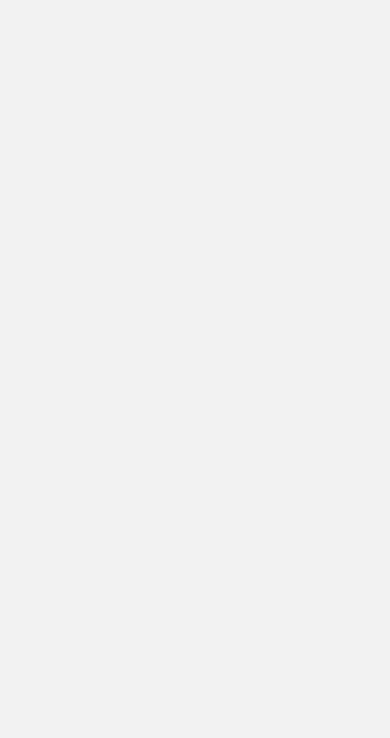
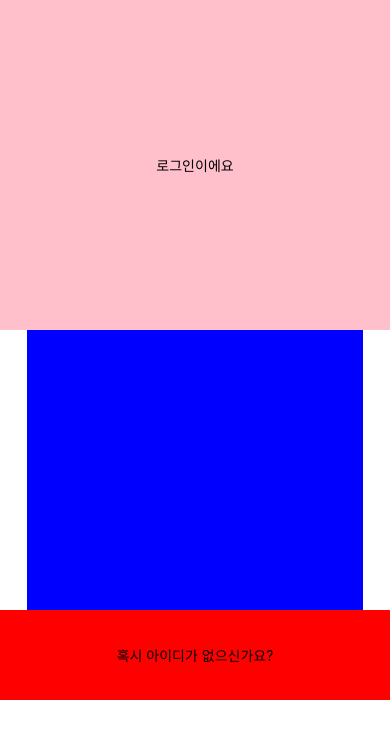
Before and after one commit to limdumb/GoJEJU, a React Native app: screen /RoleSelectionView in a window 390 px wide. Shown: the top 738 px of the page. Built offline with nearby package versions, Linux system fonts and the light colour scheme.

Commit message:
[Feat] Role Selection View 레이아웃 구성

```diff
--- a/pages/RoleSelectionView.tsx
+++ b/pages/RoleSelectionView.tsx
@@ -1,4 +1,43 @@
-export default function RoleSelectionView(){
+import React from "react";
+import { StyleSheet, Text, View } from "react-native";
 
-  return(<></>)
+export default function RoleSelectionView() {
+  return (
+    <View style={styles.container}>
+      <View style={styles.logoSection}>
+        <Text>로그인이에요</Text>
+      </View>
+      <View style={styles.positionChoiceSection}></View>
+      <View style={styles.signupCheck}>
+        <Text>혹시 아이디가 없으신가요?</Text>
+      </View>
+    </View>
+  );
 }
+
+const styles = StyleSheet.create({
+  container: {
+    flex: 1,
+    backgroundColor: "#fff",
+    alignItems: "center",
+  },
+  logoSection: {
+    width: "100%",
+    height: 330,
+    backgroundColor: "pink",
+    justifyContent: "center",
+    alignItems: "center",
+  },
+  positionChoiceSection: {
+    height: 280,
+    backgroundColor: "blue",
+    width: "86%",
+  },
+  signupCheck: {
+    width: "100%",
+    height: 90,
+    justifyContent: "center",
+    alignItems: "center",
+    backgroundColor: "red",
+  },
+});
```
